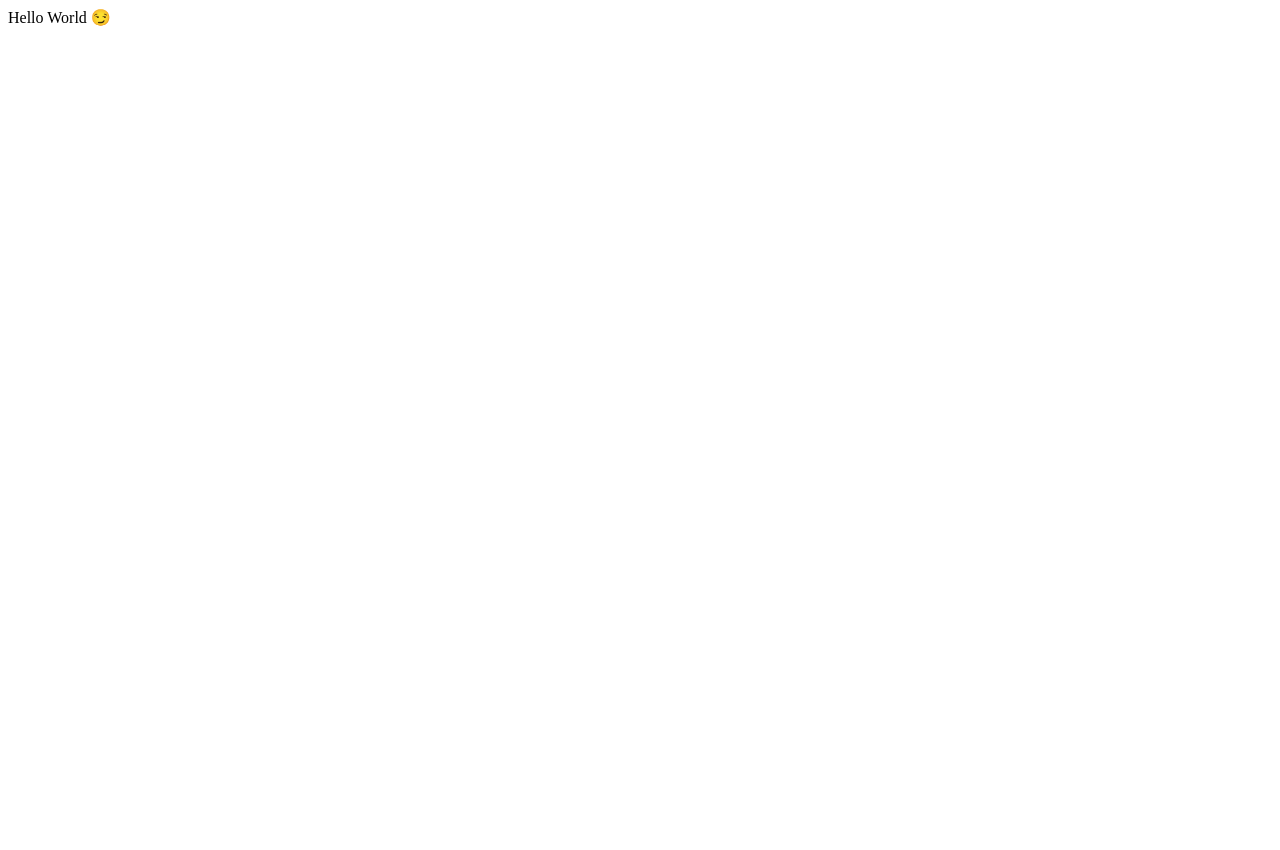
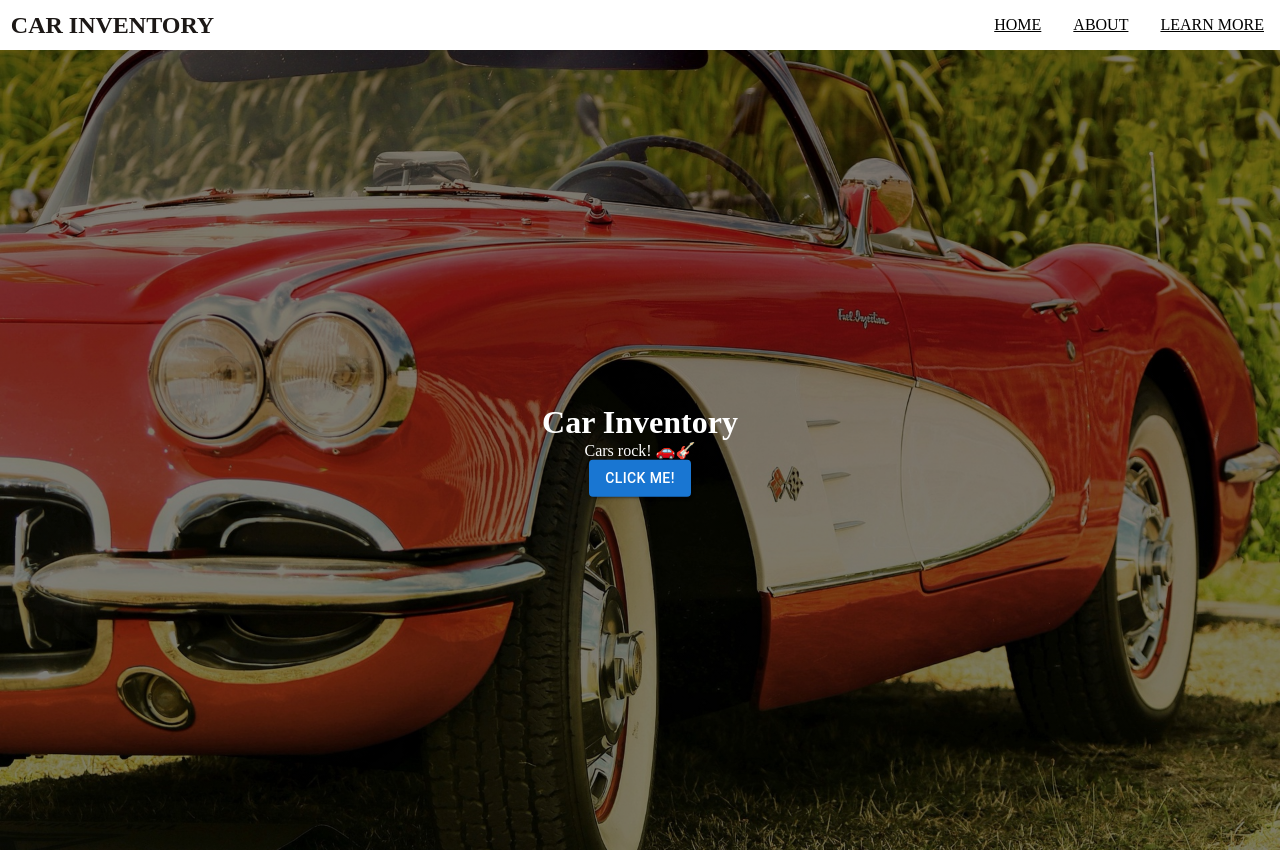
Before and after one commit to bordedelcielo/car-inventory, a React (Create React App) app: page / in a window 1280 px wide. Before the commit the page ends 800 px from the top, so only its background shows below. Built offline with nearby package versions, Linux system fonts and the light colour scheme.

Commit message:
first commit

```diff
--- a/package.json
+++ b/package.json
@@ -3,6 +3,11 @@
   "version": "0.1.0",
   "private": true,
   "dependencies": {
+    "@emotion/react": "^11.6.0",
+    "@emotion/styled": "^11.6.0",
+    "@mui/material": "^5.1.1",
+    "@mui/styled-engine-sc": "^5.1.0",
+    "@mui/styles": "^5.1.1",
     "@testing-library/jest-dom": "^5.15.0",
     "@testing-library/react": "^11.2.7",
     "@testing-library/user-event": "^12.8.3",
@@ -13,6 +18,7 @@
     "react": "^17.0.2",
     "react-dom": "^17.0.2",
     "react-scripts": "4.0.3",
+    "styled-components": "^5.3.3",
     "typescript": "^4.5.2",
     "web-vitals": "^1.1.2"
   },
--- a/src/components/Home/Home.tsx
+++ b/src/components/Home/Home.tsx
@@ -1,13 +1,98 @@
 import React from 'react';
+import { makeStyles } from '@mui/styles';
+import { Button } from '@mui/material';
+import drone_image from '../../assets/images/sample_drone_image.jpg';
 
 interface Props{
     title: string;
 }
 
+const useStyles = makeStyles({
+    root:{
+        padding: '0',
+        margin: '0'
+    },
+    navbar_container:{
+        display: 'flex',
+        justifyContent: 'space-between',
+        alignItems: 'center'
+    },
+    logo:{
+        margin: '0 0 0 0.45em'
+    },
+    logo_a: {
+        color: 'rgb(28,24,22)'
+    },
+    logo_navigation: {
+        listStyle: 'none',
+        textTransform: 'uppercase',
+        textDecoration: 'none'
+    },
+    navigation: {
+        display: 'flex'
+    },
+    nav_a: {
+        display: 'block',
+        padding: '1em',
+        color: 'black'
+    },
+    main:{
+        backgroundImage: `linear-gradient(rgba(0, 0, 0, 0.5), rgba(0, 0, 0, 0.5)), url(${drone_image});`,
+        width: '100%',
+        height: '100%',
+        backgroundSize: 'cover',
+        backgroundRepeat: 'no-repeat',
+        backgroundPosition: 'center',
+        position: 'absolute'
+    },
+    main_text:{
+        textAlign: 'center',
+        position: 'relative',
+        top: '50%',
+        left: '50%',
+        transform: 'translate(-50%, -50%)',
+        color: 'white'
+    }
+})
+
 export const Home = ( props:Props ) =>{
+
+    const classes = useStyles();
+
     return (
-        <div>
-            Hello World 😏
+        // <div>
+        //     Hello World 😏
+        // <h1>{ props.title }</h1>
+        // </div>
+
+        <div className={classes.root}>
+            <nav>
+                <div className={classes.navbar_container}>
+                    <h1 className={ `${classes.logo}` }>
+                        <a href="#" className={ `${classes.logo_a} ${classes.logo_navigation}` }>Car Inventory</a>
+                    </h1>
+
+                    <ul className={`${classes.navigation} ${classes.logo_navigation}`}>
+                        <li>
+                            <a href=""className={classes.nav_a}>Home</a>
+                        </li>
+                        <li>
+                            <a href=""className={classes.nav_a}>About</a>
+                        </li>
+                        <li>
+                            <a href=""className={classes.nav_a}>Learn More</a>
+                        </li>
+                    </ul>
+                </div>
+            </nav>
+
+            <main className={classes.main}>
+                <div className={classes.main_text}>
+                    <h1>{ props.title }</h1>
+                    <p>Cars rock! 🚗🎸</p>
+                    <Button color='primary' variant='contained'>Click Me!</Button>
+                </div>
+            </main>
         </div>
     )
 }
--- a/src/index.tsx
+++ b/src/index.tsx
@@ -4,6 +4,7 @@ import React from 'react';
 import ReactDOM from 'react-dom';
 import { Home } from './components';
 import reportWebVitals from './reportWebVitals';
+import './styles.css';
 
 ReactDOM.render(
   <React.StrictMode>
--- a/src/styles.css
+++ b/src/styles.css
@@ -0,0 +1,5 @@
+*,*:before,*::after{
+    padding: 0;
+    margin: 0;
+    box-sizing: inherit;
+}
```
Also changed, not shown: src/assets/images/sample_drone_image.jpg (added), 1 other file (tests, documents, lock files or other folders).
